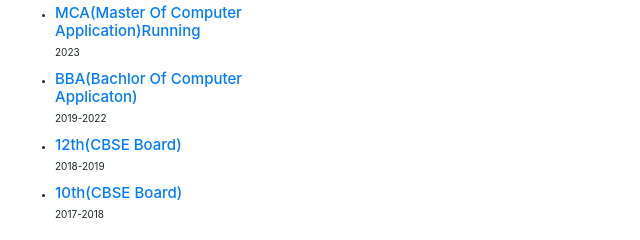
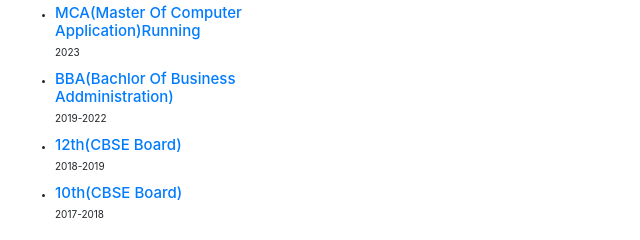
Before and after one commit to adarsh15062002/Resume, a plain HTML site: page index.html in a window 1280 px wide. Shown: the part 421-661 px from the top of the page, 0-640 px from the left. Drawn offline with nearby package versions, Linux system fonts and the light colour scheme.

Commit message:
Update index.html

```diff
--- a/index.html
+++ b/index.html
@@ -51,7 +51,7 @@
         <h2 class="mb-5">Education</h2>
         <ul>
           <li><h4 class="text-primary">MCA(Master Of Computer Application)Running</h4><p>2023</p></li>
-          <li><h4 class="text-primary">BBA(Bachlor Of Computer Applicaton)</h4><p>2019-2022</p></li>
+          <li><h4 class="text-primary">BBA(Bachlor Of Business Addministration)</h4><p>2019-2022</p></li>
           <li><h4 class="text-primary">12th(CBSE Board)</h4><p>2018-2019</p></li>
           <li><h4 class="text-primary">10th(CBSE Board)</h4><p>2017-2018</p></li>
         </ul>
```
